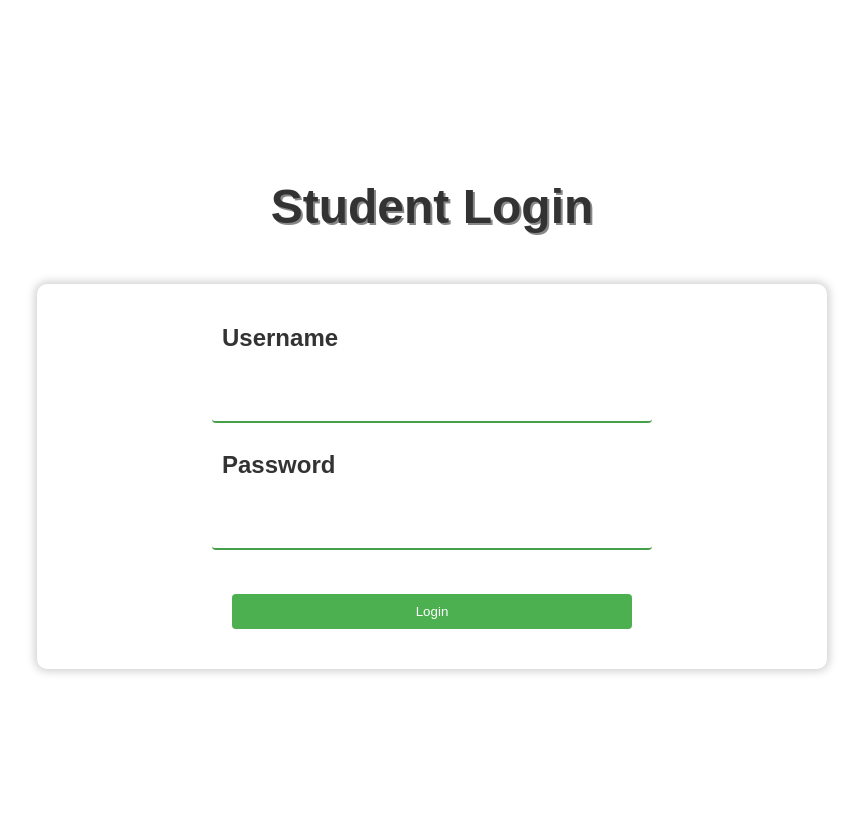
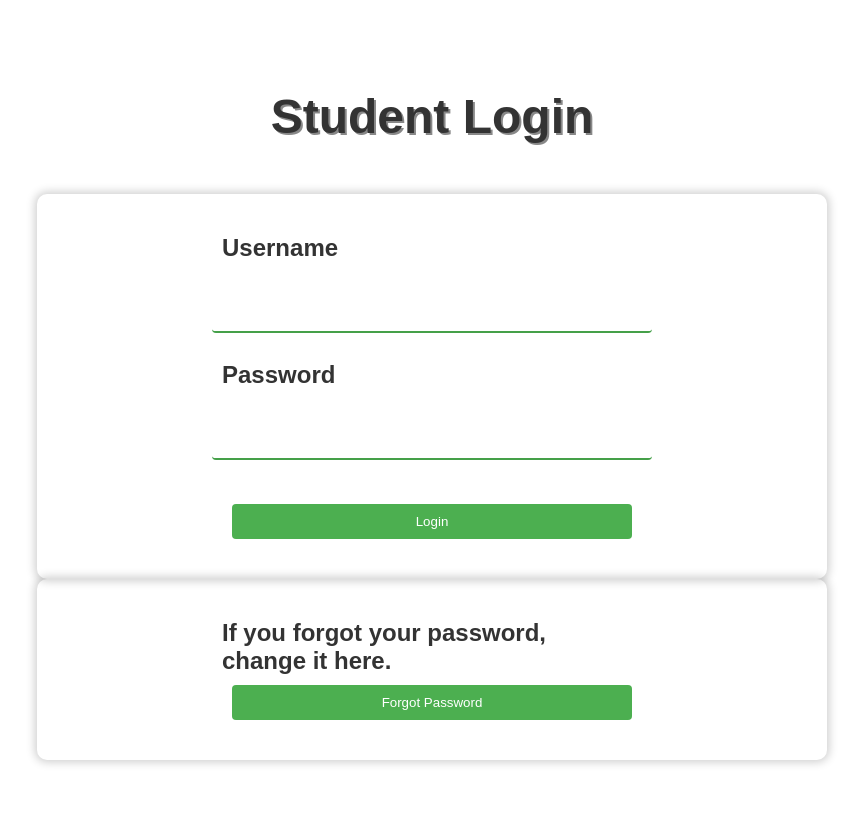
Before and after one commit to Baris000-eng/Comp491_Project, a Flask app: page /student_login in a window 1280 px wide. Shown: the whole page, without its empty margins (208-1071 px from the left). Run offline with Flask 2, Linux system fonts and the light colour scheme.

Commit message:
March 24 before force push, password change initialization

```diff
--- a/templates/student_login.html
+++ b/templates/student_login.html
@@ -1,9 +1,11 @@
 <!DOCTYPE html>
 <html>
+
 <head>
 	<title>Student Login</title>
 	<link rel="stylesheet" type="text/css" href="../static/styles.css">
 </head>
+
 <body>
 	<h1>Student Login</h1>
 	<form action="/student_login" method="post">
@@ -21,10 +23,15 @@
 	<button id="signup-btn">{{ button_text }}</button>
 	<script>
 		var buttonSignUp = document.getElementById("signup-btn");
-			buttonSignUp.addEventListener("click", function() {
-				location.href= "/student_signup";
+		buttonSignUp.addEventListener("click", function () {
+			location.href = "/student_signup";
 		});
 	</script>
 	{% endif %}
+	<form action="/it_staff_login" method="post">
+		<label for="changePassword">If you forgot your password, change it here.</label>
+		<button type="password_change">Forgot Password</button>
+	</form>
 </body>
+
 </html>
```
Also changed, not shown: templates/it_staff_login.html (+7 -0 lines), templates/teacher_login.html (+7 -0 lines). Lines whose indentation alone changed are shown as unchanged.
